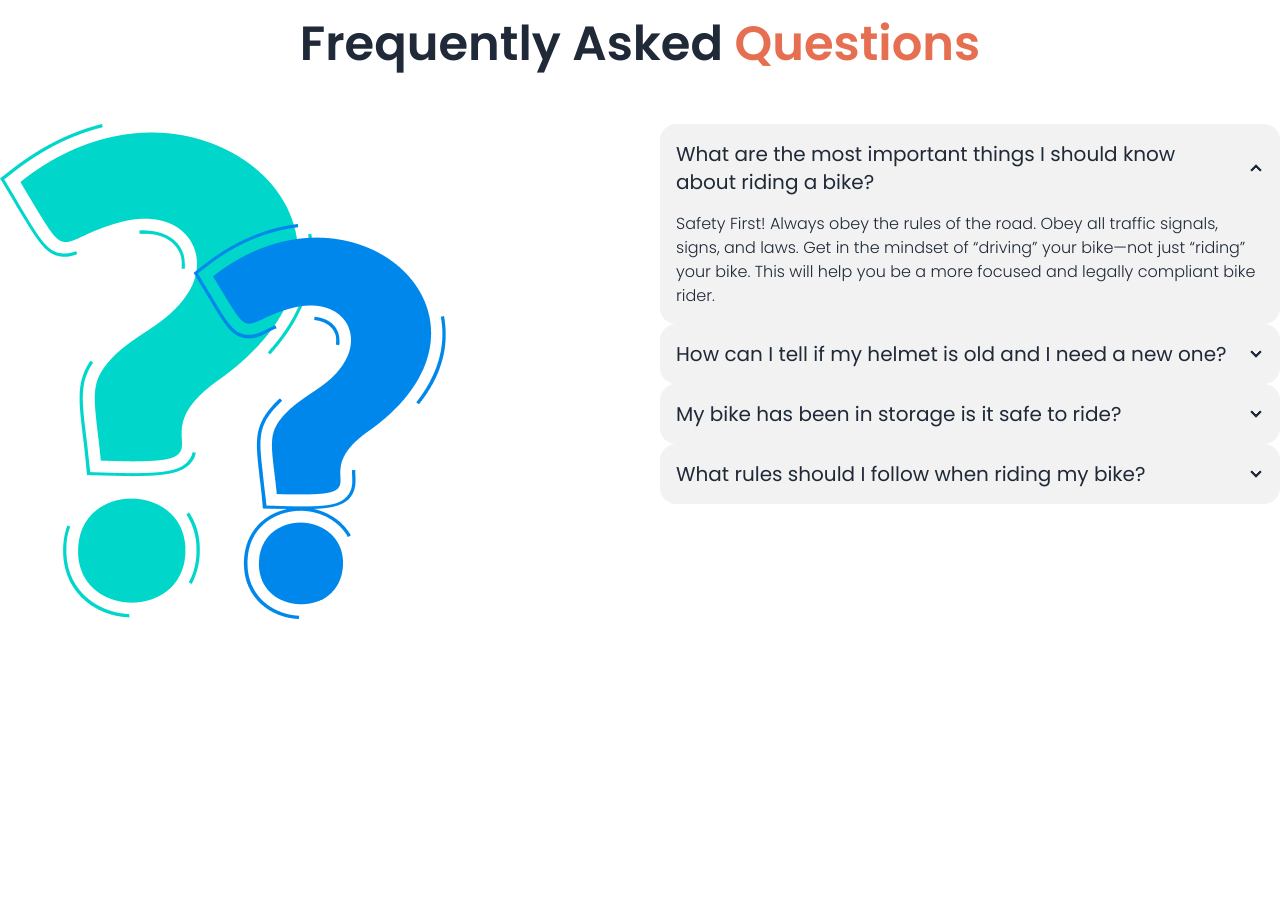
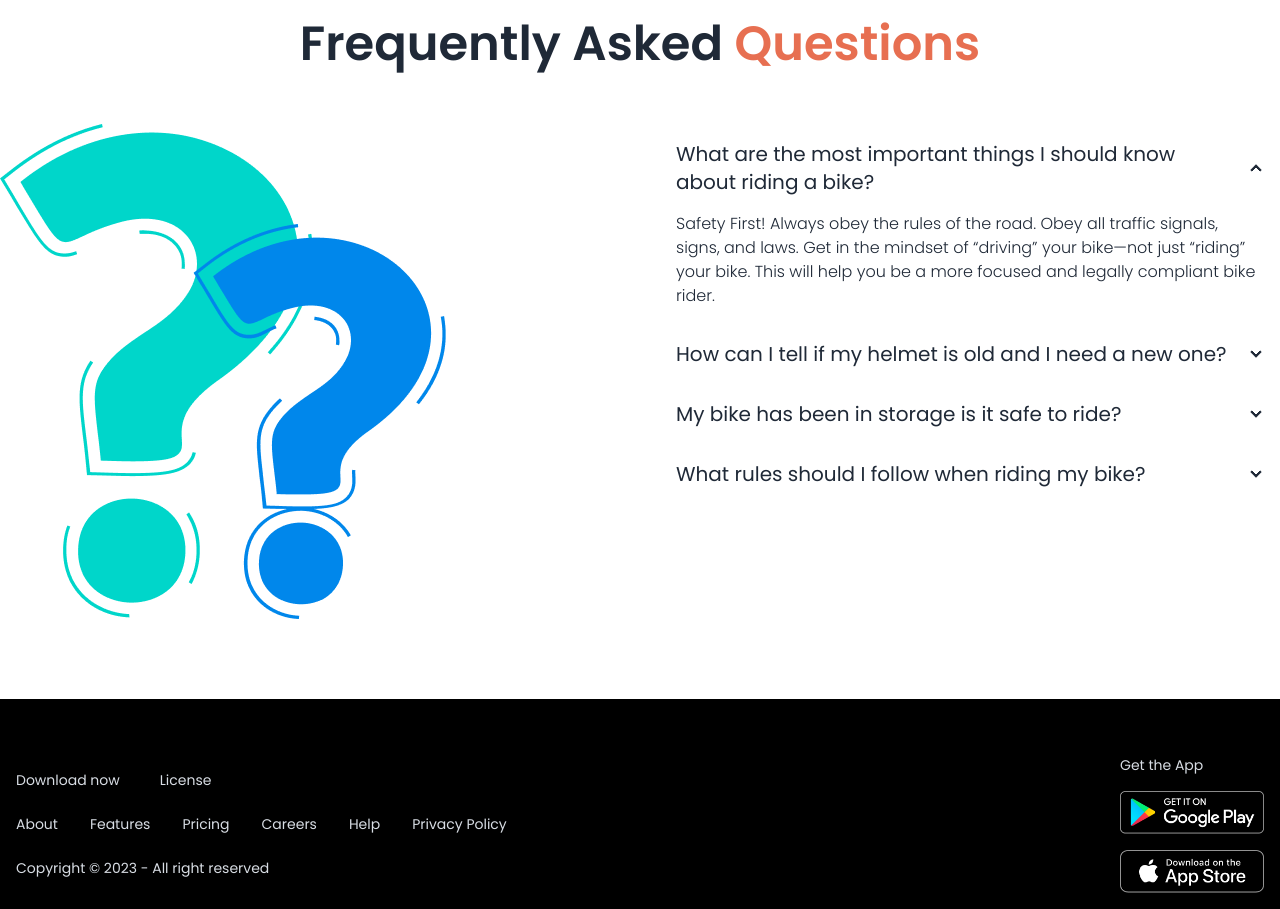
Before and after one commit to Foyez-Ahamed/Biker-zone, a plain HTML site: page index.html in a window 1280 px wide. Shown: the part 2880-3789 px from the top of the page. Before the commit the page ends 3499 px from the top, so only its background shows below. Drawn offline with nearby package versions, Linux system fonts and the light colour scheme.

Commit message:
footer section added

```diff
--- a/index.html
+++ b/index.html
@@ -456,7 +456,7 @@
         <!-- faq content  -->
          <div class="flex-1">
           <!-- faq one -->
-          <div class="collapse collapse-arrow bg-base-200">
+          <div class="collapse collapse-arrow">
             <input type="radio" name="my-accordion-2" checked="checked" />
             <div class="collapse-title text-xl font-medium">
               <h4 class="font-normal">What are the most important things I should
@@ -468,7 +468,7 @@
           </div>
 
           <!-- faq two -->
-          <div class="collapse collapse-arrow bg-base-200">
+          <div class="collapse collapse-arrow">
             <input type="radio" name="my-accordion-2" />
             <div class="collapse-title text-xl font-medium">
               <h4 class="font-normal">How can I tell if my helmet is old and I need a
@@ -480,7 +480,7 @@
           </div>
 
           <!-- faq three -->
-          <div class="collapse collapse-arrow bg-base-200">
+          <div class="collapse collapse-arrow">
             <input type="radio" name="my-accordion-2" />
             <div class="collapse-title text-xl font-medium">
              <h4 class="font-normal">My bike has been in storage is it safe to ride?</h4>
@@ -492,7 +492,7 @@
 
           <!-- faq four -->
 
-          <div class="collapse collapse-arrow bg-base-200">
+          <div class="collapse collapse-arrow">
             <input type="radio" name="my-accordion-2" />
             <div class="collapse-title text-xl font-medium">
              <h4 class="font-normal">What rules should I follow when riding my bike?</h4>
@@ -510,9 +510,36 @@
     <!-- main section -->
 
     <!-- footer section -->
-    <footer>
+    <section class=" mt-20 pt-10 px-3 lg:px-0 bg-black">
+      <footer class=" md:container md:mx-auto footer items-center  p-4  text-neutral-content">
+        <div class="items-center space-y-4">
+          <div class="flex gap-10">
+           <span>Download now</span>
+          <span>License</span>
+          </div>
 
-    </footer>
+          <div>
+            <ul class="flex flex-wrap gap-8"
+          >
+            <li><a>About</a></li>
+            <li><a>Features</a></li>
+            <li><a>Pricing</a></li>
+            <li><a>Careers</a></li>
+            <li><a>Help</a></li>
+            <li><a>Privacy Policy</a></li>
+          </ul>
+          </div>
+
+          <p>Copyright © 2023 - All right reserved</p>
+        </div>
+
+        <div class="grid grid-cols-1 gap-4 md:place-self-center md:justify-self-end">
+          <p>Get the App</p>
+          <a href="#"><img src="./images/others/android.png" class="w-36" alt=""></a>
+          <a href="#"><img src="./images/others/ios.png" class="w-36" alt=""></a>
+        </div>
+      </footer>
+    </section>
     <!-- footer section -->
   </body>
 </html>
```
